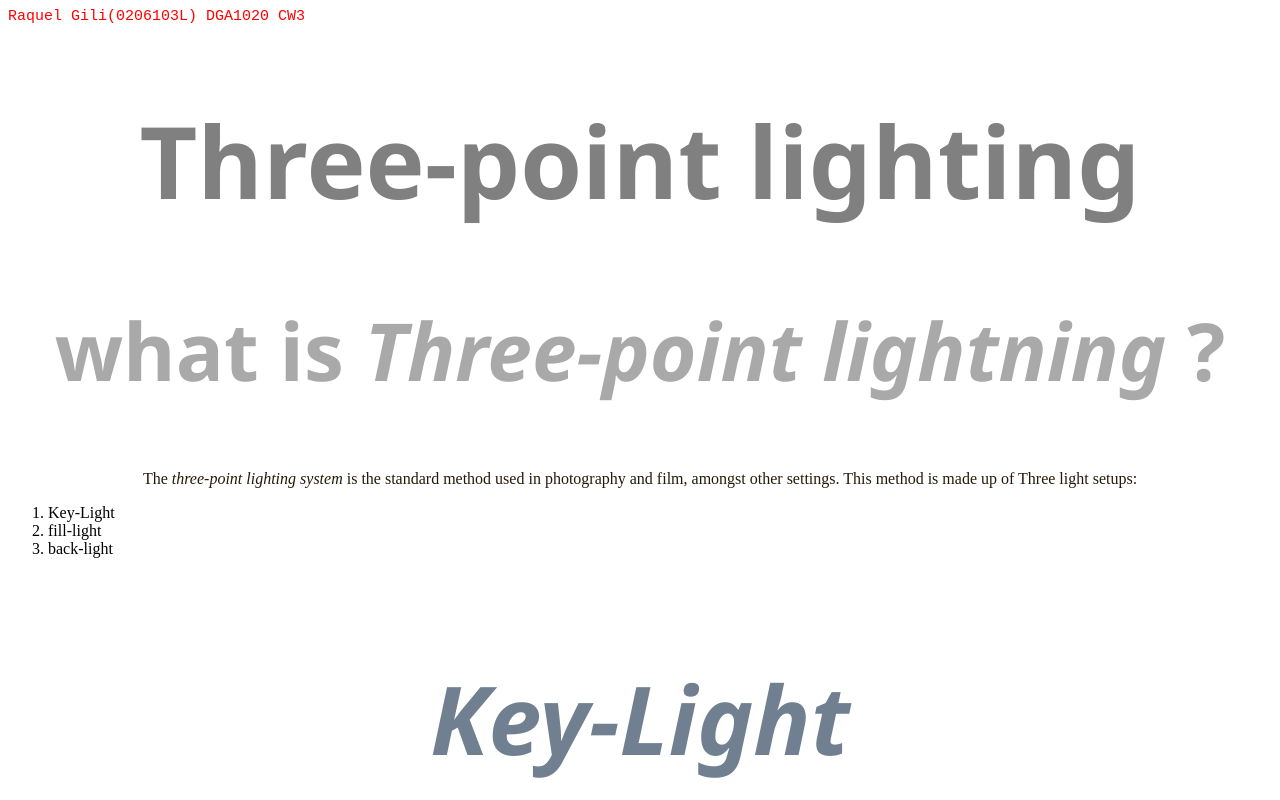
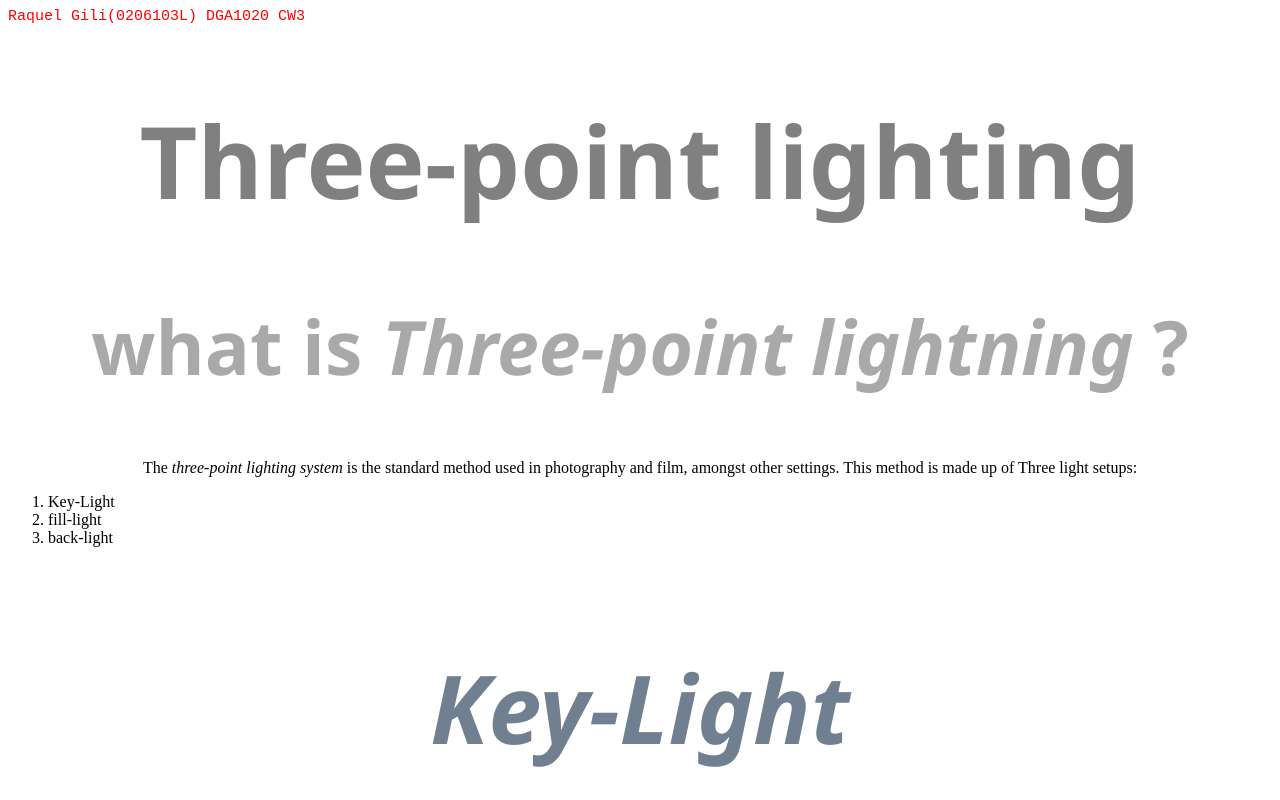
Before and after one commit to raquel100/raquel100.github.io, a plain HTML site: page index.html in a window 1280 px wide. Shown: the top 800 px of the page. Drawn offline with Linux system fonts and the light colour scheme.

Commit message:
Update style.css

```diff
--- a/style.css
+++ b/style.css
@@ -12,13 +12,13 @@ h1{
 }
   h2{
     color:darkgray;
-  font-size: 80px;
+  font-size: 75px;
   font-family: 'Segoe UI', Tahoma, Geneva, Verdana, sans-serif;
   text-align: center;
   }
 
 p{
-    color: rgb(38, 25, 7);
+    color: rgb(0, 0, 0);
      font: size 60px;px;
      font-family: 'Times New Roman', Times, serif;
      text-align: center;
```
